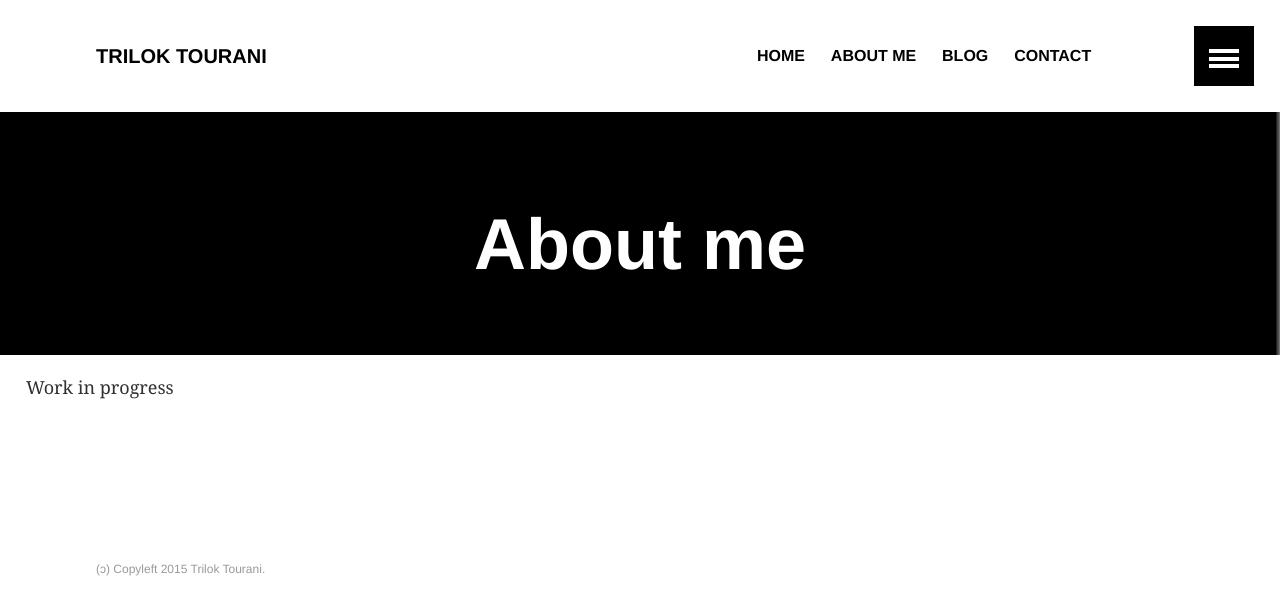
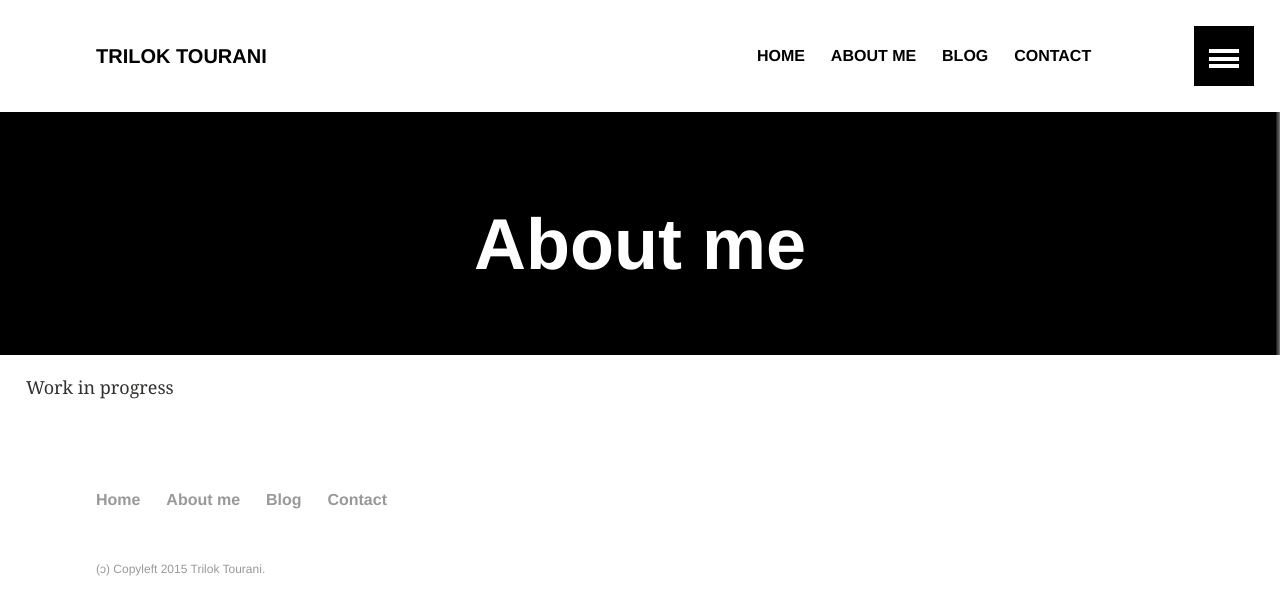
Before and after one commit to d4r3topk/d4r3topk.github.io, a Jekyll site: the page built from about/index.md, in a window 1280 px wide. Shown: the top 615 px of the page. Built offline with Jekyll 4.4.1, drawn with Linux system fonts in a browser that asks for light colours.

Commit message:
updated footer config

```diff
--- a/_data/footer.yml
+++ b/_data/footer.yml
@@ -1,4 +1,15 @@
 # Footer navigation links
 
-- title:
-  url:
+- title: Home
+  url: /
+  excerpt:
+  image:
+
+- title: About me
+  url: /about/
+
+- title: Blog
+  url: /blog/
+
+- title: Contact
+  url: /contact/
```
